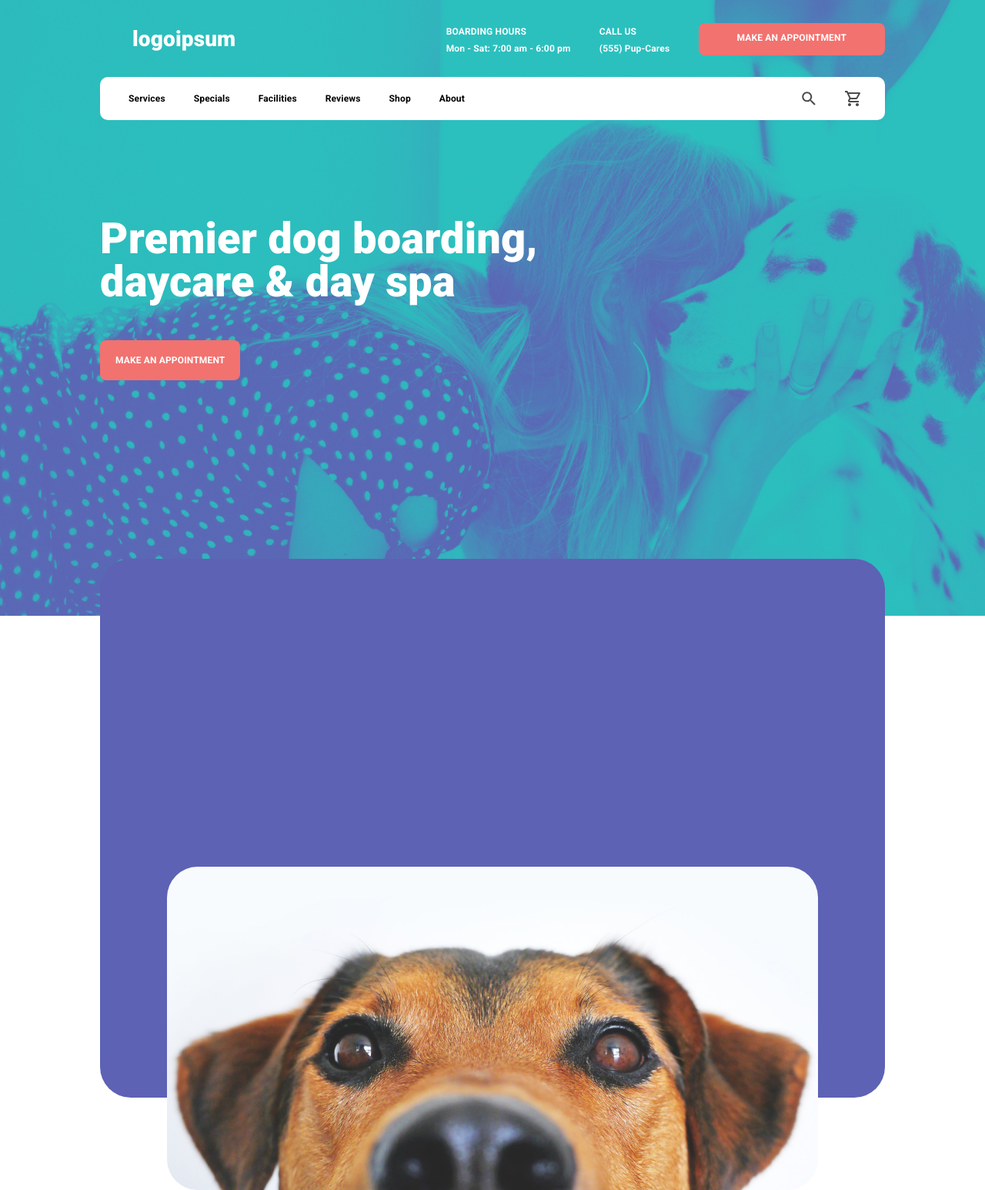
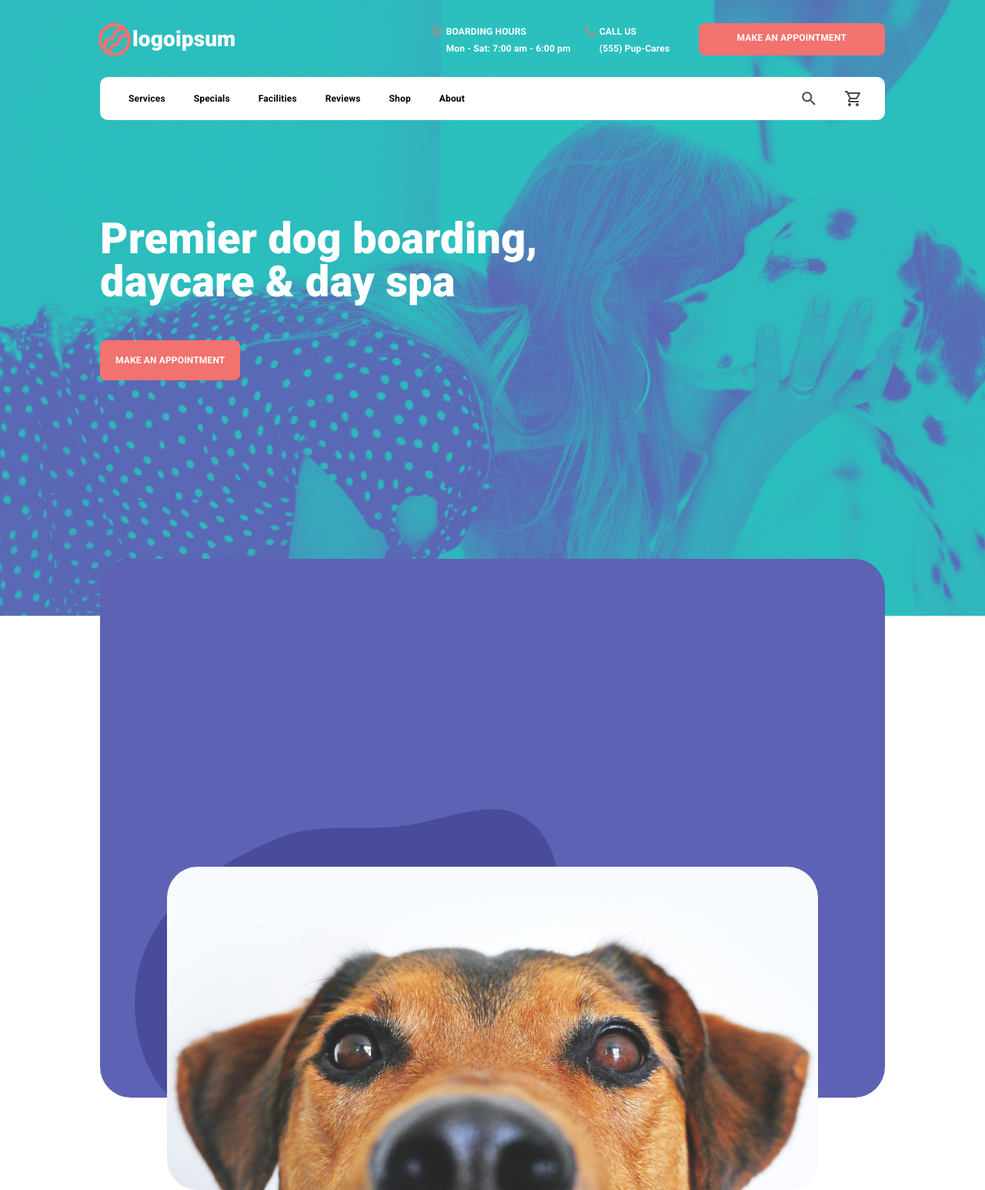
Before and after one commit to seregapavlov/Lesson_11, a plain HTML site: page index.html in a window 1280 px wide. Shown: the whole page at 77% size. Drawn offline with Linux system fonts and the light colour scheme; files whose address does not match are found by name.

Commit message:
Update style.css

```diff
--- a/css/style.css
+++ b/css/style.css
@@ -47,7 +47,7 @@
     display: inline-block;
     width: 42px;
     height: 42px;
-    background: url("/progect/img/header_icons/Vector.svg") 0 0 / cover no-repeat;
+    background: url("../img/header_icons/Vector.svg") 0 0 / cover no-repeat;
     margin-left: 8px;
     position: absolute;
     top: 0;
@@ -66,7 +66,7 @@
     display: inline-block;
     width: 15px;
     height: 15px;
-    background: url('/progect/img/header_icons/clock.svg') center /cover no-repeat;
+    background: url('../img/header_icons/clock.svg') center /cover no-repeat;
     position: absolute;
     top: 3px;
     left: -20px;
@@ -83,7 +83,7 @@
     display: inline-block;
     width: 15px;
     height: 15px;
-    background: url('/progect/img/header_icons/phone.svg') center /cover no-repeat;
+    background: url('../img/header_icons/phone.svg') center /cover no-repeat;
     position: absolute;
     top: 3px;
     left: -20px;
@@ -136,7 +136,7 @@
 
 .title {
     max-height: 800px;
-    background:url("/progect/img/header_icons/BG\ Image.png") 0 0 / cover no-repeat  ;
+    background:url("../img/header_icons/BG\ Image.png") 0 0 / cover no-repeat  ;
 
 
 }
@@ -205,7 +205,7 @@
     display: block;
     width:553px ;
     height: 371px;
-    background: url("/progect/img/klayksa.svg") 0 0 / cover no-repeat;
+    background: url("../img/klayksa.svg") 0 0 / cover no-repeat;
     position: absolute;
     z-index: 2;
     top: 325px;
```
